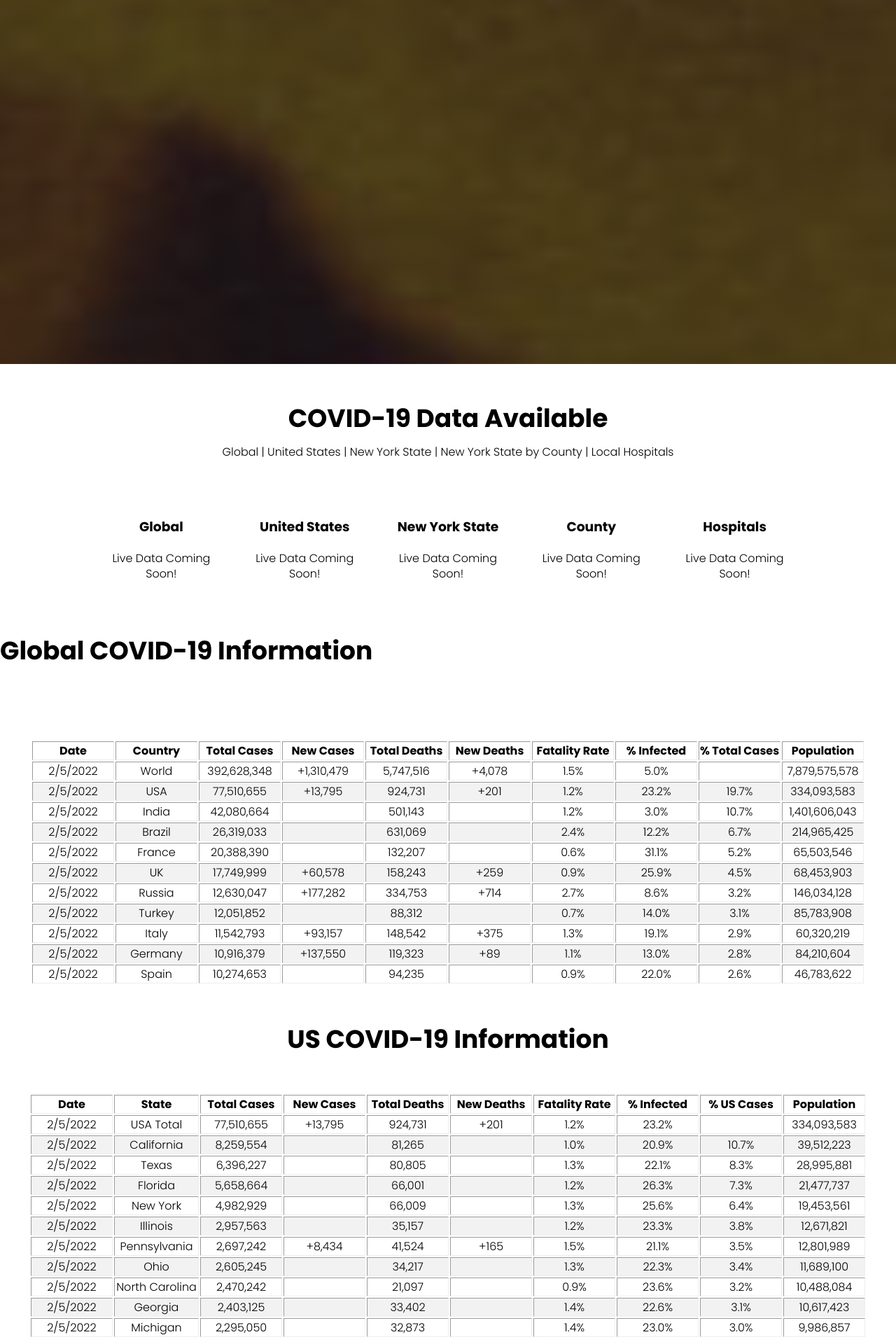
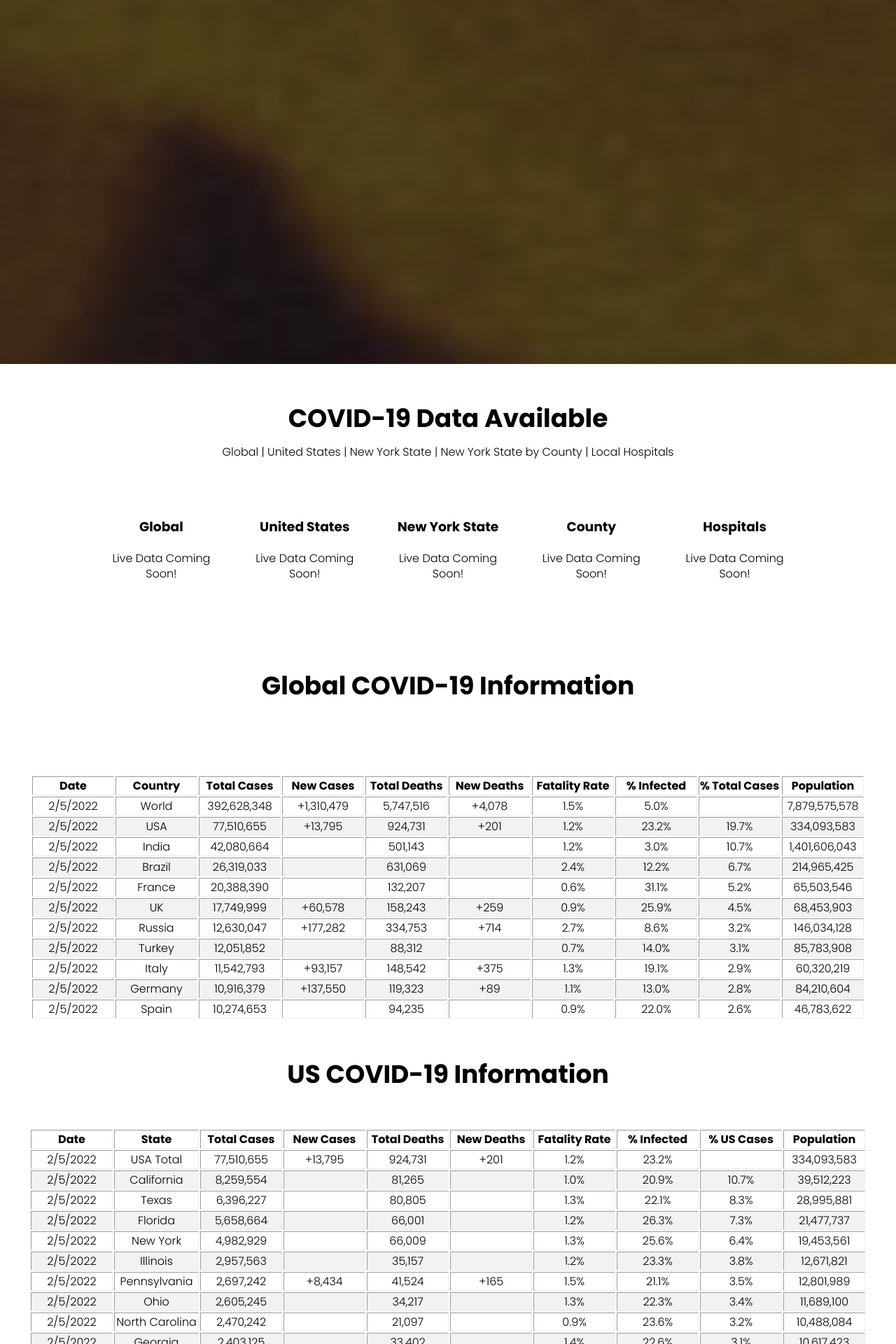
Before and after one commit to Pasin3ru/Tracking-COVID-19, a Jekyll site: the page built from index.html, in a window 1280 px wide. Shown: the part 4480-6400 px from the top of the page at 70% size. Built offline with Jekyll 4.4.1, drawn with Linux system fonts in a browser that asks for light colours.

Commit message:
Update index.html

```diff
--- a/index.html
+++ b/index.html
@@ -31,7 +31,7 @@ layout: home
 </section>
 
 <!--- Global Data -->
-<ulclass="global_data_title">
+<ul class="global_data_title">
     <h1>Global COVID-19 Information</h1>
 </ul>
 <section class="global_data">
```
